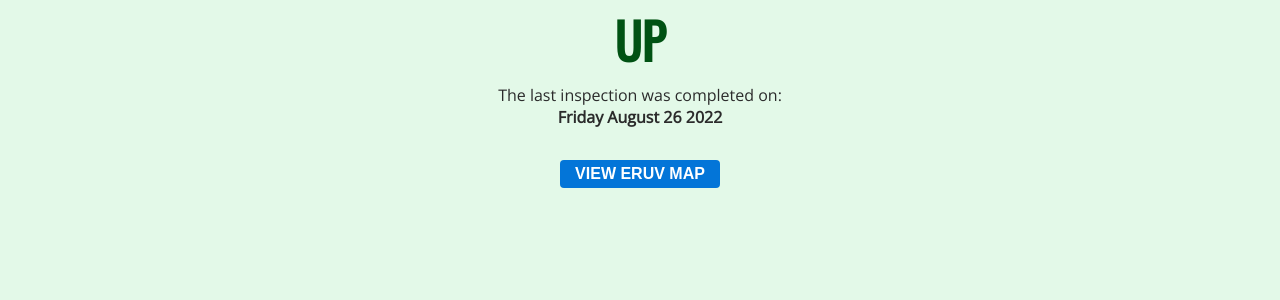
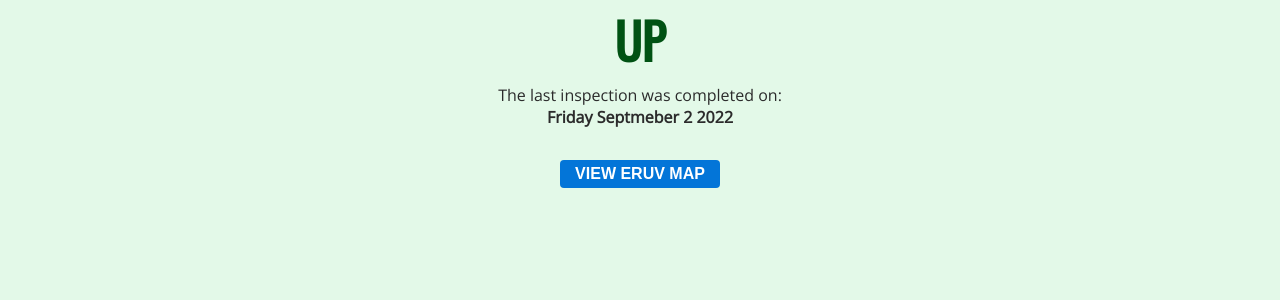
Before and after one commit to MisterGlass/eiruv, a Jekyll site: the page built from docs/index.md, in a window 1280 px wide. Shown: the part 132-432 px from the top of the page. Built offline with Jekyll 4.4.1, drawn with Linux system fonts in a browser that asks for light colours; our own code applies the rules of GitHub Pages for plain Markdown files.

Commit message:
Update eruv_status.yml

```diff
--- a/docs/_data/eruv_status.yml
+++ b/docs/_data/eruv_status.yml
@@ -1,3 +1,3 @@
 status: "Up"
-date: "Friday August 26 2022"
+date: "Friday Septmeber 2 2022"
 details: ""
```
